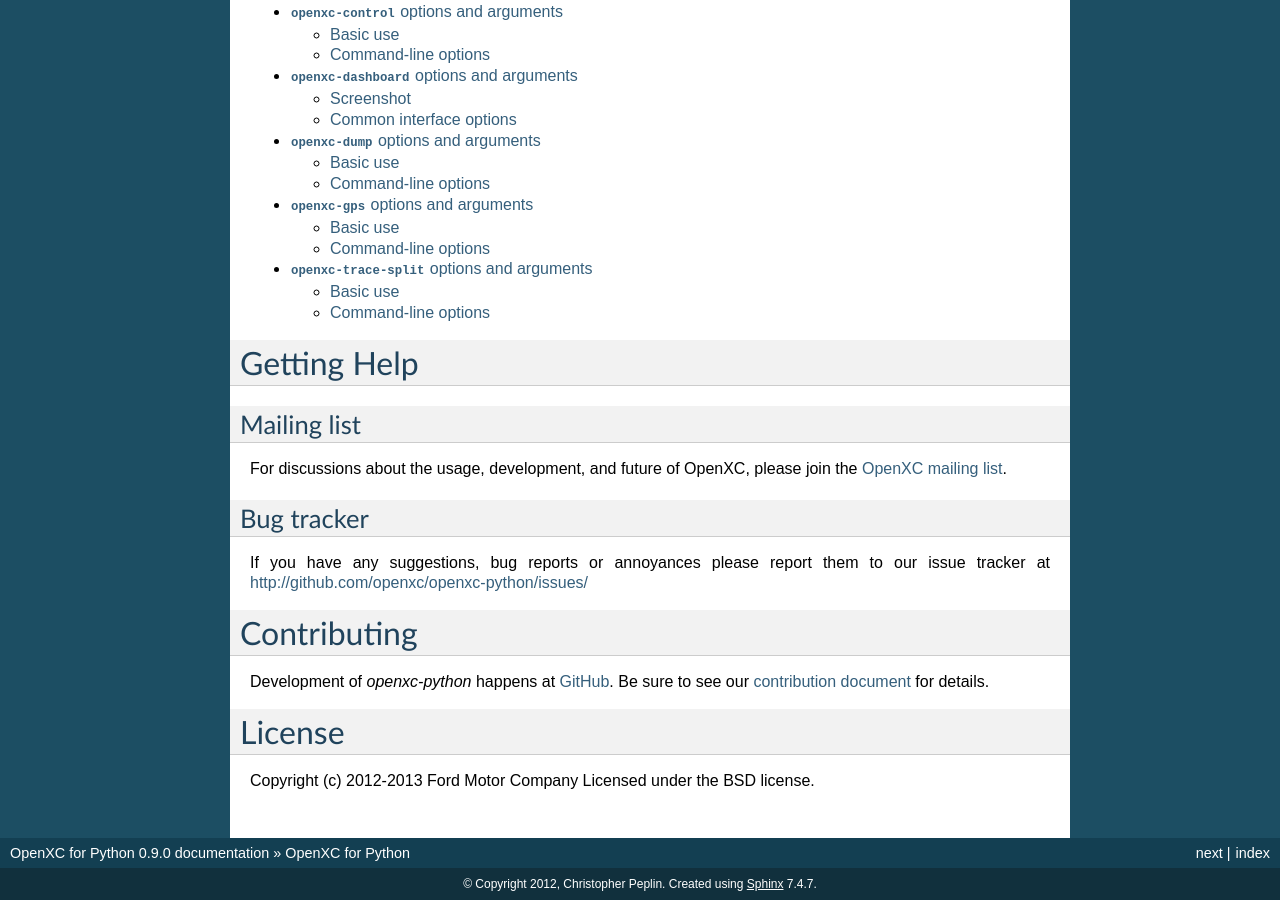
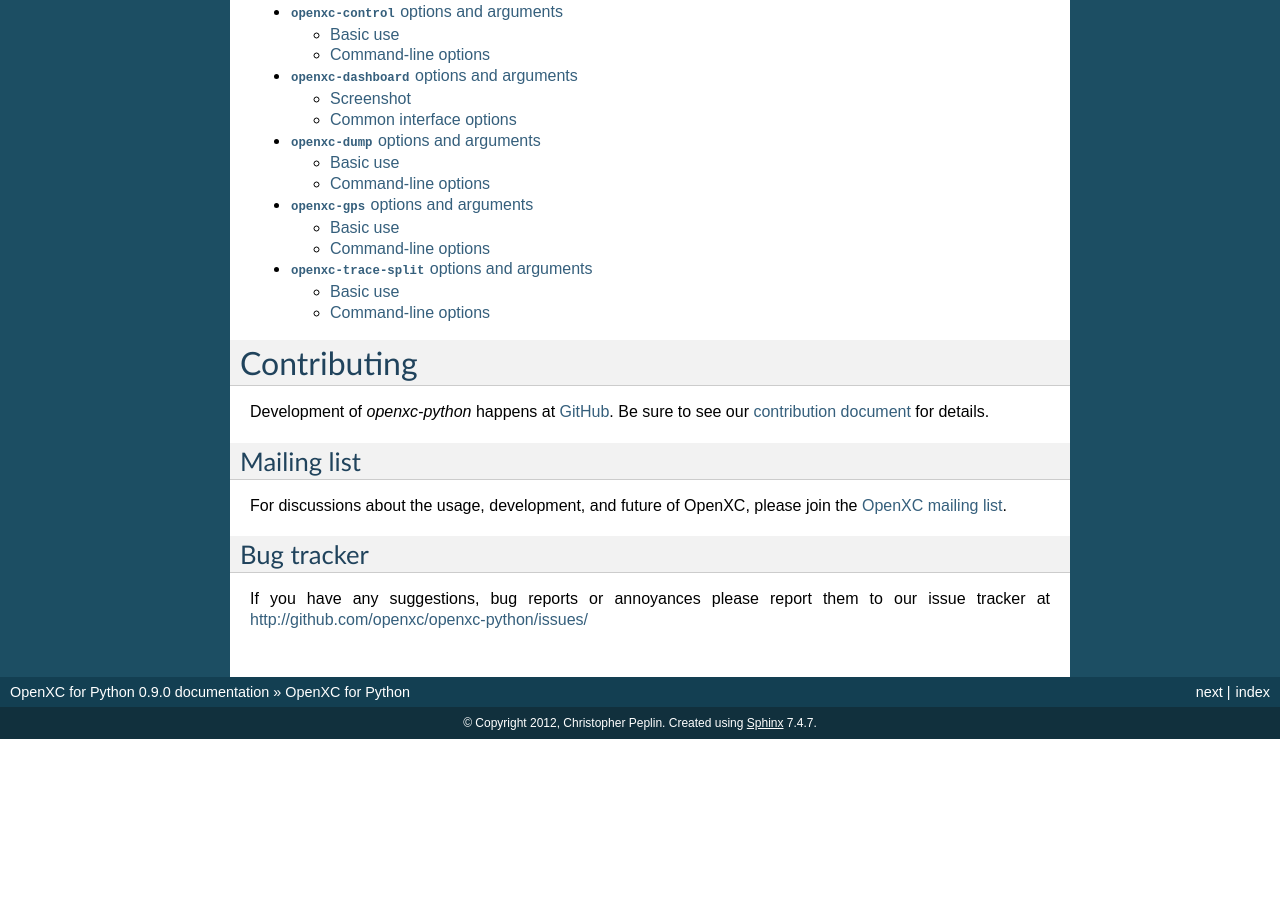
Before and after one commit to openxc/openxc-python, a Sphinx documentation site: the page built from docs/index.rst, in a window 1280 px wide and 900 px high, scrolled down 2072 px. Built offline with Sphinx 7.4.7, drawn with Linux system fonts in a browser that asks for light colours; after the commit the page ends 2811 px from its top, so only the background shows below that; some of the changed text lies outside the part shown.

```diff
--- a/docs/index.rst
+++ b/docs/index.rst
@@ -99,8 +99,13 @@ Tools
 
     tools/*
 
-Getting Help
+Contributing
 ============
+
+Development of `openxc-python` happens at `GitHub`_. Be sure to see our `contribution document`_ for details.
+
+.. _`GitHub`: https://github.com/openxc/openxc-python
+.. _`contribution document`: https://github.com/openxc/openxc-python/blob/master/CONTRIBUTING.mkd
 
 Mailing list
 ------------
@@ -115,17 +120,3 @@ Bug tracker
 
 If you have any suggestions, bug reports or annoyances please report them
 to our issue tracker at http://github.com/openxc/openxc-python/issues/
-
-Contributing
-============
-
-Development of `openxc-python` happens at `GitHub`_. Be sure to see our `contribution document`_ for details.
-
-.. _`GitHub`: https://github.com/openxc/openxc-python
-.. _`contribution document`: https://github.com/openxc/openxc-android/blob/master/CONTRIBUTING.mkd
-
-License
-=======
-
-Copyright (c) 2012-2013 Ford Motor Company
-Licensed under the BSD license.
```
Also changed, not shown: 1 other file.
